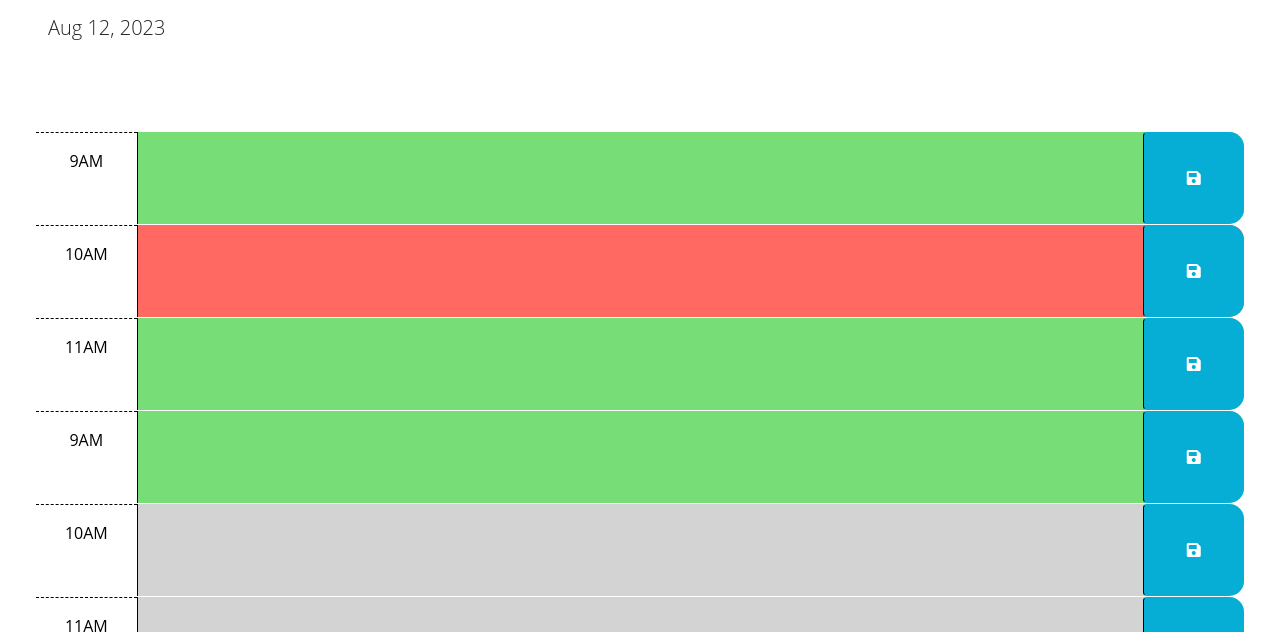
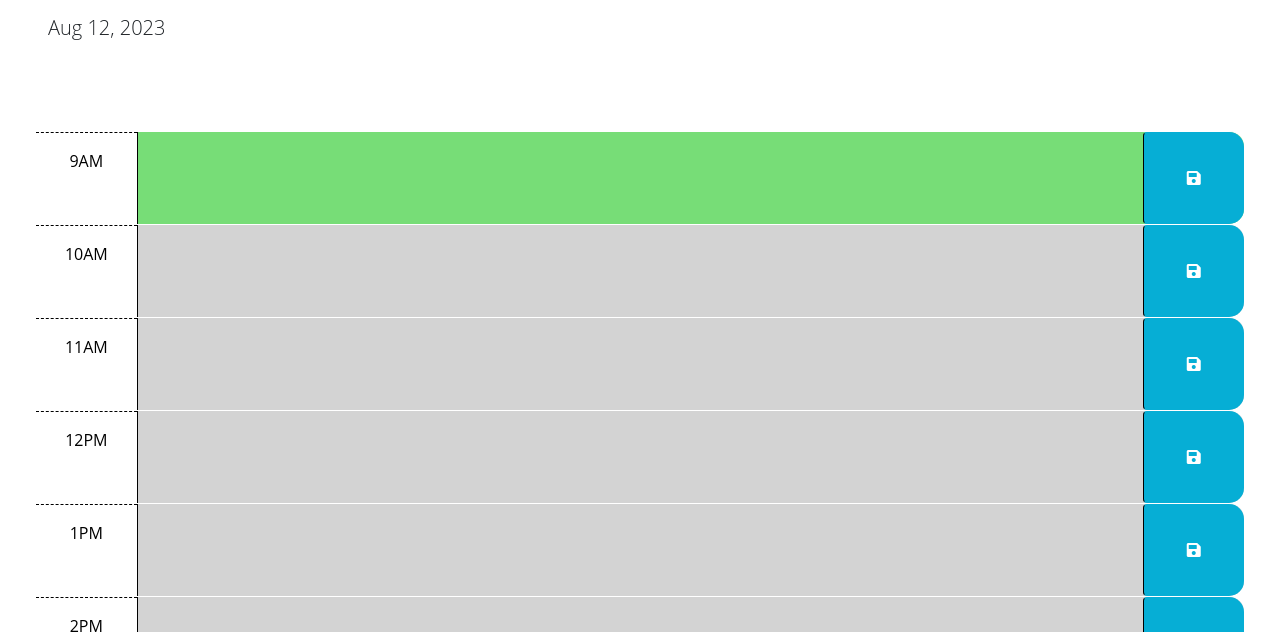
Before and after one commit to yega1009/Work-Day-Scheduler, a plain HTML site: page index.html in a window 1280 px wide. Shown: the part 166-798 px from the top of the page. Drawn offline with nearby package versions, Linux system fonts and the light colour scheme.

Commit message:
deleted unnecessary code in html

```diff
--- a/index.html
+++ b/index.html
@@ -41,34 +41,6 @@
         code is implemented.
         -->
 
-      <!-- Example of a past time block. The "past" class adds a gray background color. -->
-      <div id="hour-9" class="row time-block past">
-        <div class="col-2 col-md-1 hour text-center py-3">9AM</div>
-        <textarea class="col-8 col-md-10 description" rows="3"> </textarea>
-        <button class="btn saveBtn col-2 col-md-1" aria-label="save">
-          <i class="fas fa-save" aria-hidden="true"></i>
-        </button>
-      </div>
-
-      <!-- Example of a present time block. The "present" class adds a red background color. -->
-      <div id="hour-10" class="row time-block present">
-        <div class="col-2 col-md-1 hour text-center py-3">10AM</div>
-        <textarea class="col-8 col-md-10 description" rows="3"> </textarea>
-        <button class="btn saveBtn col-2 col-md-1" aria-label="save">
-          <i class="fas fa-save" aria-hidden="true"></i>
-        </button>
-      </div>
-
-      <!-- Example of a future time block. The "future" class adds a green background color. -->
-      <div id="hour-11" class="row time-block future">
-        <div class="col-2 col-md-1 hour text-center py-3">11AM</div>
-        <textarea class="col-8 col-md-10 description" rows="3"> </textarea>
-        <button class="btn saveBtn col-2 col-md-1" aria-label="save">
-          <i class="fas fa-save" aria-hidden="true"></i>
-        </button>
-      </div>
-    </div>
-
     <script src="https://cdnjs.cloudflare.com/ajax/libs/jquery/3.2.1/jquery.min.js"></script>
     <script src="https://cdn.jsdelivr.net/npm/dayjs@1.11.3/dayjs.min.js"
     integrity="sha256-iu/zLUB+QgISXBLCW/mcDi/rnf4m4uEDO0wauy76x7U="
```
